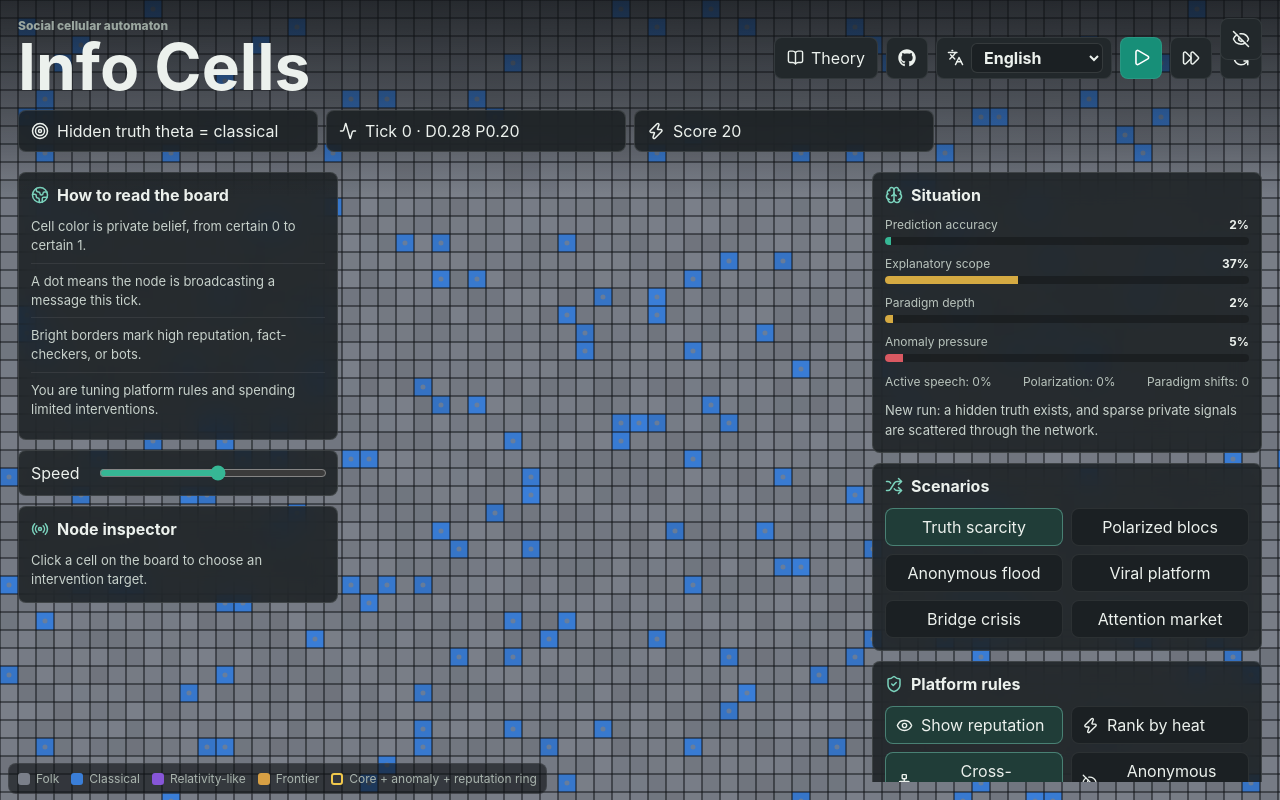
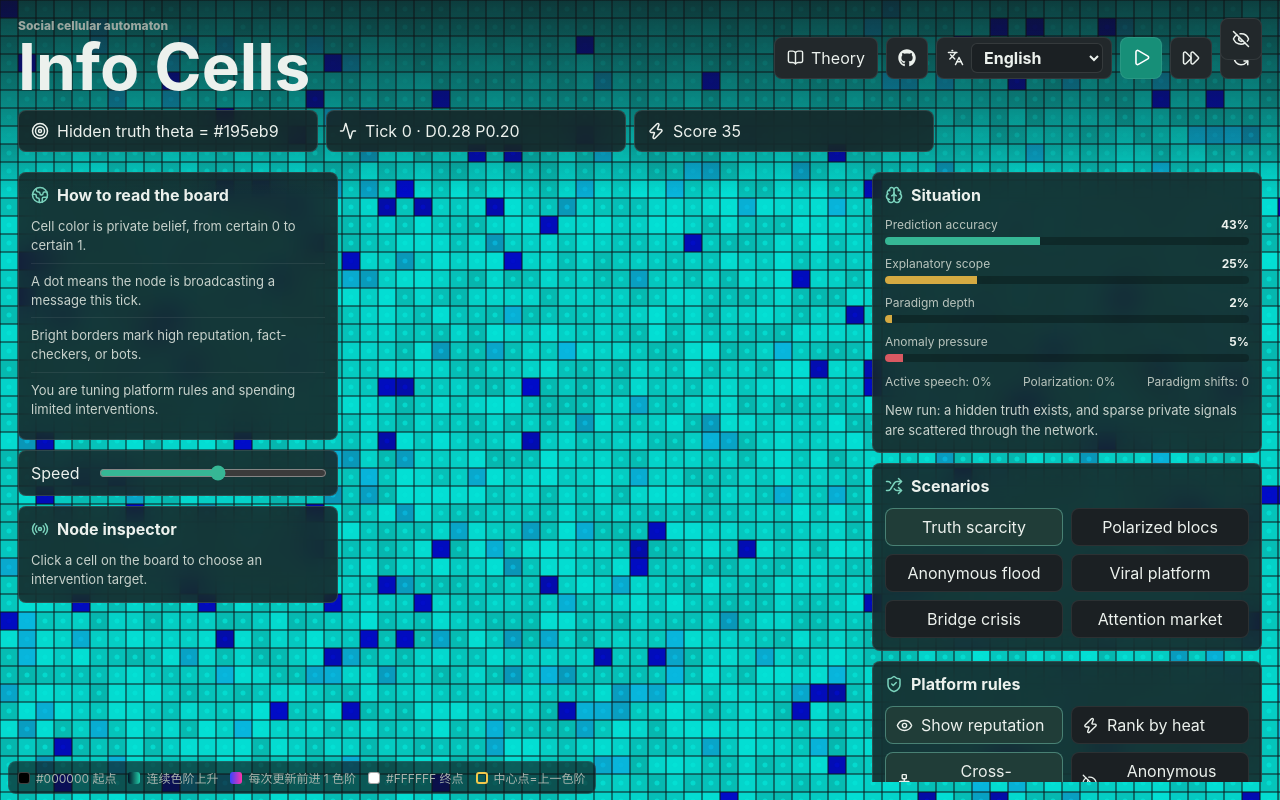
Before and after one commit to miuchan/information-game, a React (Vite) app: page / in a window 1280 px wide. Built offline with nearby package versions, Linux system fonts and the light colour scheme.

Commit message:
Abstract paradigm model into full RGB color-space progression

```diff
--- a/src/main.jsx
+++ b/src/main.jsx
@@ -452,12 +452,20 @@ const EVOLUTION_PACE = {
   weakPushAdoption: 0.6,
 };
 
-const THEORIES = [
-  { id: 'folk', level: 0, color: '#7a7f89', complexity: 0.4, scope: 0.35 },
-  { id: 'classical', level: 1, color: '#3a7ed8', complexity: 1, scope: 0.6 },
-  { id: 'relativity', level: 2, color: '#8756d8', complexity: 1.9, scope: 0.84 },
-  { id: 'frontier', level: 3, color: '#d8a044', complexity: 2.8, scope: 1 },
-];
+const MAX_THEORY_INDEX = 0xFFFFFF;
+const COLOR_STEP = 1;
+
+function normalizeIndex(value) {
+  return clamp(Math.round(value), 0, MAX_THEORY_INDEX);
+}
+
+function indexToColor(value) {
+  return `#${normalizeIndex(value).toString(16).padStart(6, '0')}`;
+}
+
+function indexDepth(value) {
+  return normalizeIndex(value) / MAX_THEORY_INDEX;
+}
 
 function stressAt(x, y, world) {
   const cx = (world.width - 1) / 2;
@@ -469,11 +477,14 @@ function stressAt(x, y, world) {
   return clamp(radial * 0.75 + wave * world.frontierPressure * 0.45 + world.domainRadius * 0.3, 0, 1);
 }
 
-function theoryError(level, contextStress, precision, hiddenLevel) {
-  const mismatch = Math.max(0, hiddenLevel - level);
-  const frontierPenalty = Math.max(0, contextStress - THEORIES[level].scope);
-  const precisionPenalty = precision * mismatch * 0.55;
-  const underfit = mismatch * 0.42 + frontierPenalty * (1.2 + mismatch * 0.25);
+function theoryError(theoryIndex, contextStress, precision, hiddenIndex) {
+  const depth = indexDepth(theoryIndex);
+  const hiddenDepth = indexDepth(hiddenIndex);
+  const mismatch = Math.max(0, hiddenDepth - depth);
+  const scope = 0.22 + 0.78 * Math.pow(depth, 0.8);
+  const frontierPenalty = Math.max(0, contextStress - scope);
+  const precisionPenalty = precision * mismatch * 0.7;
+  const underfit = mismatch * 1.12 + frontierPenalty * (1.05 + mismatch * 0.35);
   return underfit + precisionPenalty;
 }
 
@@ -545,17 +556,15 @@ function createWorld(seed = Date.now(), scenarioId = 'scarce', dimensions = view
     bridge: -1,
     market: 0,
   }[scenarioId];
-  const hiddenLevel = clamp(
+  const hiddenIndex = normalizeIndex(
     {
-      scarce: 1,
-      polarized: 1,
-      anonymous: 1,
-      viral: 1,
-      bridge: 2,
-      market: 2,
-    }[scenarioId] + (rng() < 0.25 ? 1 : 0),
-    0,
-    THEORIES.length - 1,
+      scarce: 0x111111,
+      polarized: 0x222222,
+      anonymous: 0x262626,
+      viral: 0x2f2f2f,
+      bridge: 0x3a3a3a,
+      market: 0x444444,
+    }[scenarioId] + Math.floor(rng() * 0x0f0f0f),
   );
 
   for (let y = 0; y < height; y += 1) {
@@ -566,23 +575,21 @@ function createWorld(seed = Date.now(), scenarioId = 'scarce', dimensions = view
         : scenarioBias;
       const roll = rng();
       const type = roll < 0.22 ? 'truth' : roll < 0.58 ? 'social' : roll < 0.82 ? 'attention' : 'stubborn';
-      const startLevel = clamp(
-        Math.round(hiddenLevel - 1 + localBias + (rng() < settings.initialSignalRate ? (rng() < settings.initialSignalAccuracy ? 1 : -1) : 0)),
-        0,
-        THEORIES.length - 1,
+      const startIndex = normalizeIndex(
+        hiddenIndex
+        - Math.floor((0.08 + Math.max(0, -localBias) * 0.14) * MAX_THEORY_INDEX)
+        + (rng() < settings.initialSignalRate ? Math.floor((rng() < settings.initialSignalAccuracy ? 1 : -1) * MAX_THEORY_INDEX * 0.015) : 0),
       );
-      const beliefs = THEORIES.map((theory) => clamp(0.12 + (theory.level === startLevel ? 0.52 : 0) + rng() * 0.2, 0.02, 0.92));
       nodes.push({
         id: idx(x, y, width),
         x,
         y,
         community,
-        beliefs,
-        dominantTheory: startLevel,
-        prevDominantTheory: startLevel,
-        confidence: beliefs[startLevel],
+        theoryIndex: startIndex,
+        prevTheoryIndex: startIndex,
+        confidence: clamp(0.45 + rng() * 0.35, 0.2, 0.95),
         message: 0,
-        action: startLevel,
+        action: startIndex,
         reputation: Math.floor(1 + rng() * 4),
         type,
         filter: Math.floor(rng() * 4),
@@ -604,12 +611,11 @@ function createWorld(seed = Date.now(), scenarioId = 'scarce', dimensions = view
       [cx - 1, cx, cx + 1].forEach((x) => {
         if (x < 0 || x >= width) return;
         const node = nodes[idx(x, y, width)];
-        node.dominantTheory = 1;
-        node.prevDominantTheory = 1;
-        node.beliefs = [0.16, 0.62, 0.16, 0.06];
+        node.theoryIndex = 0x1a1a1a;
+        node.prevTheoryIndex = 0x1a1a1a;
         node.confidence = 0.62;
         node.message = -1;
-        node.action = 1;
+        node.action = node.theoryIndex;
         node.type = 'attention';
         node.reputation = 5;
       });
@@ -622,7 +628,7 @@ function createWorld(seed = Date.now(), scenarioId = 'scarce', dimensions = view
     width,
     height,
     cellSize,
-    hiddenLevel,
+    hiddenIndex,
     domainRadius: 0.28,
     precision: 0.2,
     frontierPressure: scenarioId === 'bridge' ? 0.22 : 0.12,
@@ -647,11 +653,12 @@ function scenarioSettings(id) {
 
 function generateMessage(node, oldNodes, neighbors, options, rng) {
   if (node.type === 'bot') return -1;
-  const localLevel = neighbors[node.id].reduce((sum, ni) => sum + oldNodes[ni].dominantTheory, 0) / Math.max(1, neighbors[node.id].length);
+  const localIndex = neighbors[node.id].reduce((sum, ni) => sum + oldNodes[ni].theoryIndex, 0) / Math.max(1, neighbors[node.id].length);
+  const delta = localIndex - node.theoryIndex;
   let msg = 0;
   if (node.type === 'checker' || node.type === 'truth') msg = node.anomalyMemory > 1.3 ? 1 : 0;
-  else if (node.type === 'social') msg = Math.abs(localLevel - node.dominantTheory) > 0.55 ? sign(localLevel - node.dominantTheory) : 0;
-  else if (node.type === 'attention') msg = Math.abs(localLevel - node.dominantTheory) > 0.3 ? sign(localLevel - node.dominantTheory) : (rng() < 0.18 ? 1 : 0);
+  else if (node.type === 'social') msg = Math.abs(delta) > MAX_THEORY_INDEX * 0.015 ? sign(delta) : 0;
+  else if (node.type === 'attention') msg = Math.abs(delta) > MAX_THEORY_INDEX * 0.01 ? sign(delta) : (rng() < 0.18 ? 1 : 0);
   else if (node.type === 'stubborn') msg = node.anomalyMemory > 2.8 ? 1 : 0;
   else if (node.type === 'agitator') msg = rng() < 0.75 ? -1 : 1;
   if (options.hotRanking && node.type === 'attention' && rng() < 0.22) msg = rng() < 0.8 ? 1 : -1;
@@ -692,20 +699,20 @@ function stepWorld(world, options, scenarioId) {
 
   const messaged = oldNodes.map((node) => ({
     ...node,
-    prevDominantTheory: node.dominantTheory,
+    prevTheoryIndex: node.theoryIndex,
     message: generateMessage(node, oldNodes, neighbors, options, rng),
   }));
 
   const revealTick = (world.tick + 1) % EVOLUTION_PACE.revealCadence === 0;
-  const hiddenLevel = world.hiddenLevel;
+  const hiddenIndex = world.hiddenIndex;
 
   const nodes = messaged.map((node) => {
     const contextStress = stressAt(node.x, node.y, world);
     let privatePush = 0;
     const baseRate = node.type === 'checker' ? settings.signalRate * 8 : settings.signalRate;
     const rate = baseRate * EVOLUTION_PACE.privateSignal;
-    const privateEvidence = THEORIES.map((theory) => -theoryError(theory.level, contextStress, world.precision, hiddenLevel) - theory.complexity * 0.05);
-    if (rng() < rate && rng() < settings.signalAccuracy) privatePush = 0.1 + (node.type === 'checker' ? 0.12 : 0);
+    const modelError = theoryError(node.theoryIndex, contextStress, world.precision, hiddenIndex);
+    if (rng() < rate && rng() < settings.signalAccuracy) privatePush = sign(hiddenIndex - node.theoryIndex);
 
     const pressure = pressureFor(node, messaged, neighbors, options);
     let threshold = 1.2;
@@ -717,40 +724,33 @@ function stepWorld(world, options, scenarioId) {
     if (node.type === 'bot') threshold = 9;
     threshold *= EVOLUTION_PACE.socialThreshold;
 
-    let socialPush = Math.abs(pressure) >= threshold ? sign(pressure) * 0.1 : 0;
+    let socialPush = Math.abs(pressure) >= threshold ? sign(pressure) : 0;
     if (socialPush !== 0) {
       const adoptionChance = Math.min(0.92, EVOLUTION_PACE.socialAdoption + Math.max(0, Math.abs(pressure) - threshold) * 0.08);
       if (rng() > adoptionChance) socialPush = 0;
     }
     if (node.type === 'stubborn' && socialPush < 0) socialPush = 0;
 
-    let attentionPush = options.hotRanking && node.type === 'attention' && Math.abs(pressure) > 3.1 ? sign(pressure) * 0.12 : 0;
+    let attentionPush = options.hotRanking && node.type === 'attention' && Math.abs(pressure) > 3.1 ? sign(pressure) : 0;
     if (attentionPush !== 0 && rng() > EVOLUTION_PACE.attentionAdoption) attentionPush = 0;
 
-    const beliefs = node.beliefs.map((weight, level) => {
-      const socialTerm = socialPush * (level > node.dominantTheory ? 1 : -0.45);
-      const attentionTerm = attentionPush * (level > node.dominantTheory ? 1 : -0.3);
-      const memoryTerm = node.anomalyMemory > 2 && level >= node.dominantTheory ? 0.08 : 0;
-      return clamp(weight * 0.9 + privateEvidence[level] * 0.26 + socialTerm + attentionTerm + memoryTerm + privatePush, 0.01, 1.4);
-    });
-    const normalizer = beliefs.reduce((sum, value) => sum + value, 0) || 1;
-    const normalizedBeliefs = beliefs.map((value) => value / normalizer);
-    const dominantTheory = normalizedBeliefs.reduce((best, value, level) => (value > normalizedBeliefs[best] ? level : best), 0);
-    const confidence = normalizedBeliefs[dominantTheory];
-    const modelError = theoryError(dominantTheory, contextStress, world.precision, hiddenLevel);
-    let anomalyMemory = clamp((node.anomalyMemory || 0) * 0.9 + modelError * 0.65 + (dominantTheory < hiddenLevel ? 0.16 : -0.08), 0, 6);
+    const anomalyDrive = node.anomalyMemory > 2.4 ? 1 : 0;
+    const netDirection = privatePush + socialPush + attentionPush + anomalyDrive;
+    const stepSize = netDirection === 0 ? 0 : COLOR_STEP;
+    const nextTheoryIndex = normalizeIndex(node.theoryIndex + sign(netDirection) * stepSize);
+    const confidence = clamp(node.confidence * 0.88 + (netDirection !== 0 ? 0.1 : -0.03) + (Math.abs(hiddenIndex - nextTheoryIndex) < Math.abs(hiddenIndex - node.theoryIndex) ? 0.06 : -0.02), 0.05, 0.99);
+    let anomalyMemory = clamp((node.anomalyMemory || 0) * 0.9 + modelError * 0.65 + (nextTheoryIndex < hiddenIndex ? 0.12 : -0.06), 0, 6);
     if (revealTick && (node.checked || rng() < settings.publicEvidenceRate * EVOLUTION_PACE.revealAudience)) anomalyMemory = clamp(anomalyMemory + 0.45, 0, 6);
 
-    const nextAction = dominantTheory;
+    const nextAction = nextTheoryIndex;
     const spent = node.message === 0 ? 0 : node.type === 'attention' || node.type === 'agitator' ? 2 : 1;
     const attention = Math.max(0, Math.round(Math.abs(pressure) + (node.message !== 0 ? 1 : 0)));
     return {
       ...node,
-      beliefs: normalizedBeliefs,
-      dominantTheory,
+      theoryIndex: nextTheoryIndex,
       confidence,
       action: nextAction,
-      lastFlip: dominantTheory !== node.prevDominantTheory ? world.tick + 1 : node.lastFlip,
+      lastFlip: nextTheoryIndex !== node.prevTheoryIndex ? world.tick + 1 : node.lastFlip,
       energy: clamp(node.energy - spent + (attention >= 3 ? 1 : 0), 0, 9),
       attention,
       anomalyMemory,
@@ -761,7 +761,7 @@ function stepWorld(world, options, scenarioId) {
     let rewarded = 0;
     let punished = 0;
     nodes.forEach((node) => {
-      const nearTruth = Math.abs(node.dominantTheory - hiddenLevel) <= 0.5;
+      const nearTruth = Math.abs(node.theoryIndex - hiddenIndex) <= MAX_THEORY_INDEX * 0.015;
       const saidTruth = node.message > 0 && nearTruth;
       const saidFalse = node.message > 0 && !nearTruth;
       if (saidTruth) {
@@ -782,7 +782,7 @@ function stepWorld(world, options, scenarioId) {
         if (node.type === 'attention') node.type = 'truth';
         node.checked = true;
       }
-      if (node.dominantTheory !== node.prevDominantTheory && Math.abs(node.dominantTheory - node.prevDominantTheory) >= 2) {
+      if (node.theoryIndex !== node.prevTheoryIndex && Math.abs(node.theoryIndex - node.prevTheoryIndex) >= 4000) {
         node.reputation = clamp(node.reputation - 1, 0, 9);
       }
     });
@@ -790,10 +790,10 @@ function stepWorld(world, options, scenarioId) {
   }
 
   const avgAnomaly = nodes.reduce((sum, node) => sum + node.anomalyMemory, 0) / Math.max(1, nodes.length);
-  let nextHiddenLevel = hiddenLevel;
+  let nextHiddenIndex = hiddenIndex;
   let paradigmShiftCount = world.paradigmShiftCount;
-  if (avgAnomaly > 2.45 && hiddenLevel < THEORIES.length - 1 && (world.tick + 1) % 8 === 0) {
-    nextHiddenLevel += 1;
+  if (avgAnomaly > 2.45 && hiddenIndex < MAX_THEORY_INDEX && (world.tick + 1) % 8 === 0) {
+    nextHiddenIndex = normalizeIndex(hiddenIndex + COLOR_STEP);
     paradigmShiftCount += 1;
     event = { key: 'bridge' };
   }
@@ -801,7 +801,7 @@ function stepWorld(world, options, scenarioId) {
   return {
     ...world,
     tick: world.tick + 1,
-    hiddenLevel: nextHiddenLevel,
+    hiddenIndex: nextHiddenIndex,
     paradigmShiftCount,
     domainRadius: clamp(world.domainRadius + 0.0025, 0, 1),
     precision: clamp(world.precision + 0.002, 0, 1),
@@ -814,18 +814,18 @@ function stepWorld(world, options, scenarioId) {
 function getMetrics(world) {
   const total = world.nodes.length || 1;
   const predictionAccuracy = 1 - world.nodes.reduce((sum, node) => (
-    sum + theoryError(node.dominantTheory, stressAt(node.x, node.y, world), world.precision, world.hiddenLevel)
+    sum + theoryError(node.theoryIndex, stressAt(node.x, node.y, world), world.precision, world.hiddenIndex)
   ), 0) / total;
   const active = world.nodes.filter((n) => n.message !== 0).length / total;
   const avgRep = world.nodes.reduce((sum, n) => sum + n.reputation, 0) / total;
   const communityMeans = [0, 1, 2, 3].map((c) => {
     const list = world.nodes.filter((n) => n.community === c);
-    return list.length ? list.reduce((sum, n) => sum + n.dominantTheory, 0) / list.length : 0;
+    return list.length ? list.reduce((sum, n) => sum + n.theoryIndex, 0) / list.length : 0;
   });
   const globalMean = communityMeans.reduce((sum, v) => sum + v, 0) / 4;
-  const polarization = communityMeans.reduce((sum, v) => sum + (v - globalMean) ** 2, 0) / 4 / (THEORIES.length - 1) ** 2;
-  const scope = world.nodes.reduce((sum, n) => sum + THEORIES[n.dominantTheory].scope, 0) / total;
-  const depth = world.nodes.reduce((sum, n) => sum + n.dominantTheory, 0) / total / (THEORIES.length - 1);
+  const polarization = communityMeans.reduce((sum, v) => sum + (v - globalMean) ** 2, 0) / 4 / (MAX_THEORY_INDEX ** 2);
+  const scope = world.nodes.reduce((sum, n) => sum + (0.22 + 0.78 * Math.pow(indexDepth(n.theoryIndex), 0.8)), 0) / total;
+  const depth = world.nodes.reduce((sum, n) => sum + indexDepth(n.theoryIndex), 0) / total;
   const anomaly = world.nodes.reduce((sum, n) => sum + n.anomalyMemory, 0) / total / 4;
   return { predictionAccuracy: clamp(predictionAccuracy, 0, 1), active, avgRep, polarization, scope, depth, anomaly: clamp(anomaly, 0, 1) };
 }
@@ -835,11 +835,10 @@ function applyIntervention(world, kind, targetId) {
   const node = nodes[targetId ?? Math.floor(world.rng() * nodes.length)];
   if (!node) return world;
   if (kind === 'seedTrue') {
-    node.dominantTheory = world.hiddenLevel;
-    node.beliefs = THEORIES.map((_, level) => (level === world.hiddenLevel ? 0.72 : 0.09));
+    node.theoryIndex = world.hiddenIndex;
     node.confidence = 0.72;
     node.message = 1;
-    node.action = world.hiddenLevel;
+    node.action = world.hiddenIndex;
     node.energy = 9;
     node.reputation = clamp(node.reputation + 1, 0, 9);
   }
@@ -847,31 +846,28 @@ function applyIntervention(world, kind, targetId) {
     node.type = 'checker';
     node.checked = true;
     node.reputation = 7;
-    node.dominantTheory = world.hiddenLevel;
-    node.beliefs = THEORIES.map((_, level) => (level === world.hiddenLevel ? 0.78 : 0.07));
+    node.theoryIndex = world.hiddenIndex;
     node.confidence = 0.78;
     node.message = 1;
-    node.action = world.hiddenLevel;
+    node.action = world.hiddenIndex;
   }
   if (kind === 'bot') {
     node.type = 'bot';
     node.reputation = 5;
     node.energy = 9;
-    node.dominantTheory = Math.max(0, world.hiddenLevel - 1);
-    node.beliefs = THEORIES.map((_, level) => (level === node.dominantTheory ? 0.76 : 0.08));
+    node.theoryIndex = normalizeIndex(world.hiddenIndex - 4000);
     node.confidence = 0.76;
     node.message = -1;
-    node.action = node.dominantTheory;
+    node.action = node.theoryIndex;
   }
   if (kind === 'agitator') {
     node.type = 'agitator';
     node.reputation = 4;
     node.energy = 9;
-    node.dominantTheory = node.dominantTheory >= world.hiddenLevel ? 0 : THEORIES.length - 1;
-    node.beliefs = THEORIES.map((_, level) => (level === node.dominantTheory ? 0.75 : 0.08));
+    node.theoryIndex = node.theoryIndex >= world.hiddenIndex ? 0 : MAX_THEORY_INDEX;
     node.confidence = 0.75;
-    node.message = node.dominantTheory > world.hiddenLevel ? 1 : -1;
-    node.action = node.dominantTheory;
+    node.message = node.theoryIndex > world.hiddenIndex ? 1 : -1;
+    node.action = node.theoryIndex;
   }
   return {
     ...world,
@@ -928,15 +924,14 @@ function CellCanvas({ world, selected, onSelect }) {
     ctx.fillRect(0, 0, widthPx, heightPx);
 
     world.nodes.forEach((node) => {
-      const baseColor = THEORIES[node.dominantTheory].color;
+      const baseColor = indexToColor(node.theoryIndex);
       const brightness = 0.52 + node.confidence * 0.58;
       ctx.fillStyle = baseColor;
       ctx.globalAlpha = brightness;
       ctx.fillRect(node.x * cell + 0.5, node.y * cell + 0.5, cell - 1, cell - 1);
       ctx.globalAlpha = 1;
-      if (node.dominantTheory > 0) {
-        const parentColor = THEORIES[node.dominantTheory - 1].color;
-        ctx.fillStyle = parentColor;
+      if (node.theoryIndex > 0) {
+        ctx.fillStyle = indexToColor(node.theoryIndex - COLOR_STEP);
         ctx.globalAlpha = 0.72;
         ctx.beginPath();
         ctx.arc(node.x * cell + cell * 0.5, node.y * cell + cell * 0.5, Math.max(1, cell * 0.14), 0, Math.PI * 2);
@@ -1203,7 +1198,7 @@ function App() {
                 <div className="node-grid">
                   <span>{copy.node.coord}</span><strong>{selectedNode.x + 1}, {selectedNode.y + 1}</strong>
                   <span>{copy.node.type}</span><strong>{copy.types[selectedNode.type]}</strong>
-                  <span>{copy.node.belief}</span><strong>{THEORIES[selectedNode.dominantTheory].id}</strong>
+                  <span>{copy.node.belief}</span><strong>{indexToColor(selectedNode.theoryIndex)}</strong>
                   <span>{copy.node.message}</span><strong>{selectedNode.message}</strong>
                   <span>{copy.node.action}</span><strong>{Math.round(selectedNode.confidence * 100)}%</strong>
                   <span>{copy.node.reputation}</span><strong>{selectedNode.reputation}</strong>
@@ -1254,7 +1249,7 @@ function App() {
             <div className="truth-strip">
               <div>
                 <Target size={18} />
-                <span>{copy.strip.truth} {THEORIES[world.hiddenLevel].id}</span>
+                <span>{copy.strip.truth} {indexToColor(world.hiddenIndex)}</span>
               </div>
               <div>
                 <Activity size={18} />
@@ -1267,11 +1262,11 @@ function App() {
             </div>
 
             <div className="legend">
-              <span><i className="c neutral" />Folk</span>
-              <span><i className="c mint" />Classical</span>
-              <span><i className="c purple" />Relativity-like</span>
-              <span><i className="c gold" />Frontier</span>
-              <span><i className="ring" />Core + anomaly + reputation ring</span>
+              <span><i className="c neutral" />#000000 起点</span>
+              <span><i className="c mint" />连续色阶上升</span>
+              <span><i className="c purple" />每次更新前进 1 色阶</span>
+              <span><i className="c gold" />#FFFFFF 终点</span>
+              <span><i className="ring" />中心点=上一色阶</span>
             </div>
           </section>
 
--- a/src/styles.css
+++ b/src/styles.css
@@ -329,10 +329,10 @@ h3 {
 
 .red { background: #b93848; }
 .pink { background: #df8376; }
-.neutral { background: #7a7f89; }
-.mint { background: #3a7ed8; }
-.purple { background: #8756d8; }
-.gold { background: #d8a044; }
+.neutral { background: #000000; border: 1px solid rgba(255,255,255,.25); }
+.mint { background: linear-gradient(90deg, #001122, #22ccaa); }
+.purple { background: linear-gradient(90deg, #3344ff, #ff33aa); }
+.gold { background: #ffffff; border: 1px solid rgba(0,0,0,.35); }
 .green { background: #178f78; }
 .ring {
   border: 2px solid #f1c84c;
```
